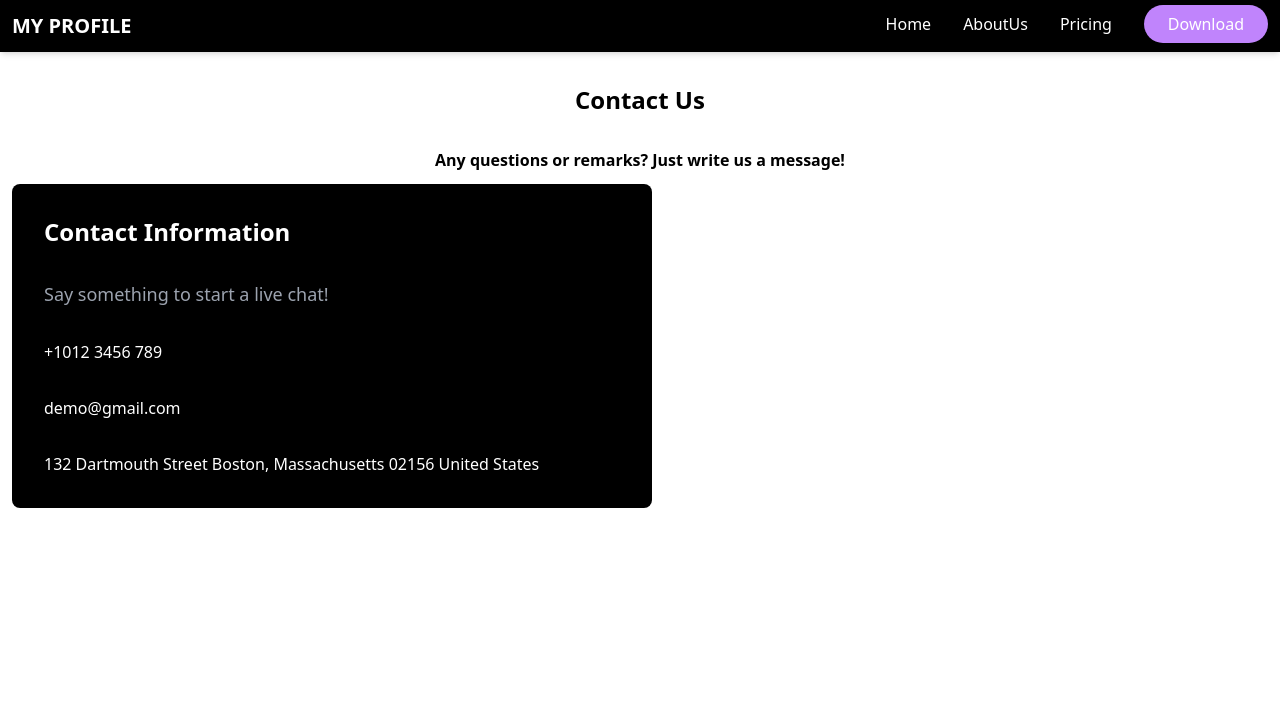
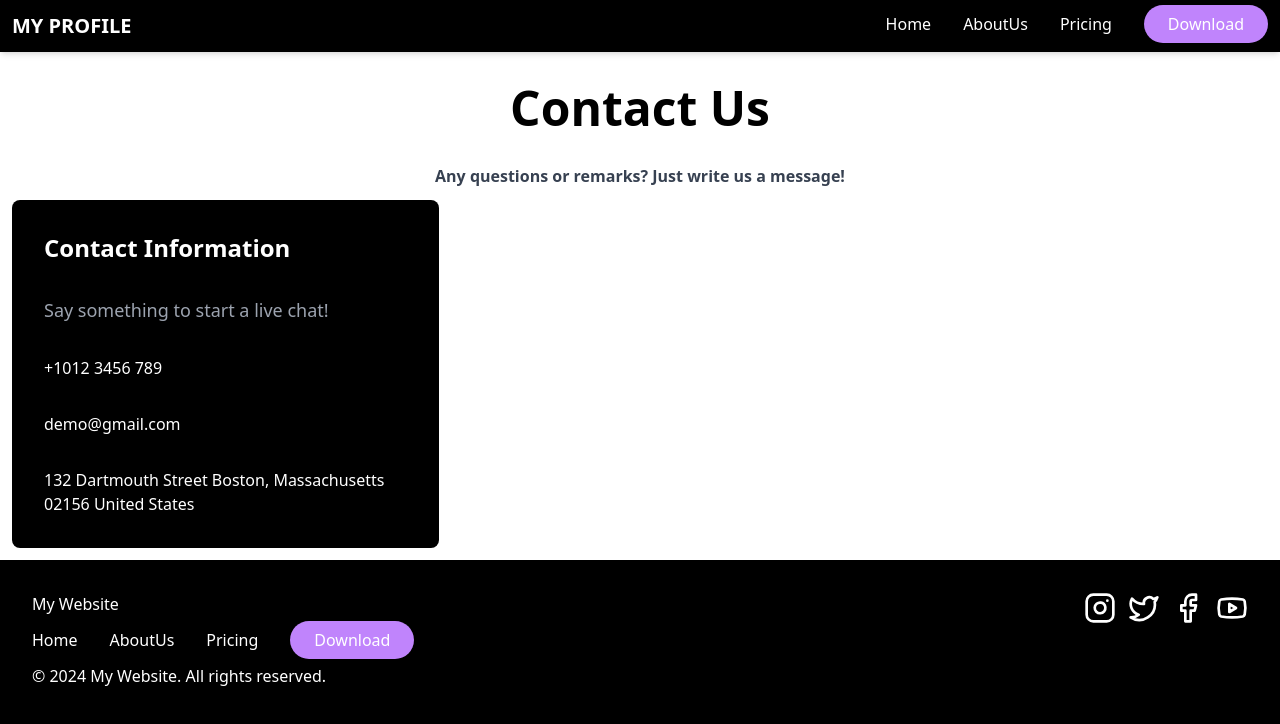
Before and after one commit to zeiq-co/anoop-project, a Next.js app: page /contact in a window 1280 px wide. Shown: the top 724 px of the page. Built offline with nearby package versions, Linux system fonts and the light colour scheme.

Commit message:
added footer, made changes to heading and made contact infov thinner plus taller

```diff
--- a/src/pages/contact.jsx
+++ b/src/pages/contact.jsx
@@ -1,4 +1,5 @@
 import Nav from '../components/Nav';
+import { Instagram, Twitter, Facebook, Youtube } from 'lucide-react';
 
 export default function Home() {
  return(
@@ -17,19 +18,40 @@ export default function Home() {
       {/* Header */}
 
       {/* Title */}
-      <h1 className="font-bold text-center p-8 text-2xl">Contact Us</h1>
-      <p className='font-extrabold text-center'>Any questions or remarks? Just write us a message!</p>
+      <h1 className="font-bold text-center p-8 text-5xl">Contact Us</h1>
+      <p className='font-extrabold text-center text-gray-700'>Any questions or remarks? Just write us a message!</p>
       {/* Title */}
 
       {/* Info */}
-        <div className= "bg-black m-3 rounded-lg text-white p-4 h-86 w-1/2">
+        <div className= "bg-black m-3 rounded-lg text-white p-4 h-86 w-1/3">
           <h1 className='font-bold text-2xl p-4'>Contact Information</h1>
-          <p className="text-gray-400 text-lg p-4">Say something to start a live chat!</p>
+          <p className='text-gray-400 text-lg p-4'>Say something to start a live chat!</p>
           <p className='p-4'>+1012 3456 789</p>
           <p className='p-4'>demo@gmail.com</p>
           <p className='p-4'>132 Dartmouth Street Boston, Massachusetts 02156 United States</p>
         </div>
       {/* Info */}
+
+      {/* Footer */}
+
+
+    <div className='flex flex-row justify-between bg-black p-8 h-60'>
+      <div className='space-y-3 text-white'>
+        <h4 className='text-white'>My Website</h4>
+        <Nav />
+        <p className='text-white'>© 2024 My Website. All rights reserved.</p>
+      </div>
+      <div className='flex flex-row space-x-3'>
+        <Instagram size={32} color='white' />
+        <Twitter size={32} color='white'/>
+        <Facebook size={32} color='white'/>
+        <Youtube size={32} color='white'/>
+      </div>
+    </div>
+
+
+      {/* Footer */}
+
   </div>
  );
 }
```
